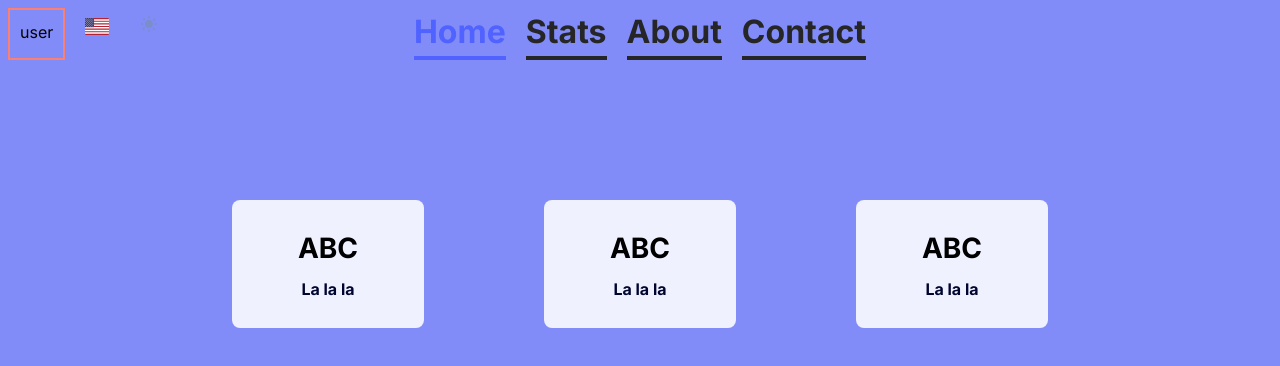
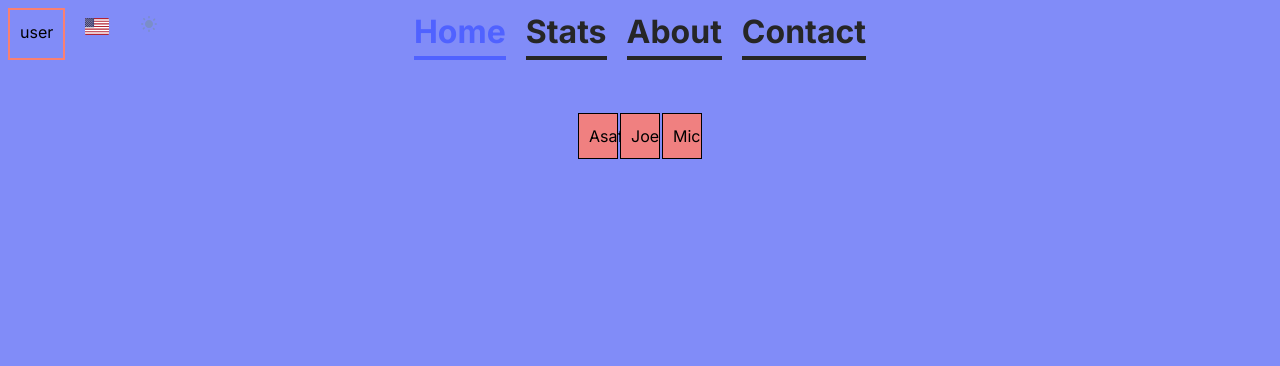
Before and after one commit to IradDoron/pitcholympics, a Next.js app: page /en in a window 1280 px wide. Shown: the top 366 px of the page. Built offline with nearby package versions, Linux system fonts and the light colour scheme.

Commit message:
basic dragg and drop functionality added - protoype

```diff
--- a/src/components/shared/memoBlocksAsaf/MemoBlocks.tsx
+++ b/src/components/shared/memoBlocksAsaf/MemoBlocks.tsx
@@ -1,13 +1,95 @@
+"use client";
 import Card from "@/components/core/card";
+import { Store } from "lucide-react";
+import { DragDropContext, Droppable, Draggable } from "react-beautiful-dnd";
+import {
+  DndContext,
+  closestCenter,
+  useDroppable,
+  DragEndEvent,
+} from "@dnd-kit/core";
+import {
+  SortableContext,
+  horizontalListSortingStrategy,
+  useSortable,
+  verticalListSortingStrategy,
+} from "@dnd-kit/sortable";
+import { type } from "os";
+import SortableUser from "./SortsbleUser";
+import { arrayMove } from "@dnd-kit/sortable";
+import { useState } from "react";
+import CardModel from "./cardModel";
 
+const cardsArr = [
+  { name: "Asaf", id: 1 },
+  { name: "Joe", id: 2 },
+  { name: "Mic", id: 3 },
+];
+
+// type DragEndEventType = {
+//   active: {
+//     id: number;
+//   };
+//   over: {
+//     id: number;
+//   };
+// };
+
+//className="w-full h-full flex justify-center bg-indigo-400"
 const MemoBlocks = () => {
+  const [cards, setCards] = useState(cardsArr);
+  const [activeItem, setActiveItem] = useState<CardModel>();
+
+  // const onDragEnd = (e: DragEndEvent) => {
+  //   const { active, over } = e;
+  //   if (active === over) {
+  //     return;
+  //   }
+  //   setCards((card) => {
+  //     const oldIndex = cards.findIndex((card) => card.id === active.id);
+  //     const newIndex = cards.findIndex((card) => card.id === over.id);
+  //     return arrayMove(cards, oldIndex, newIndex);
+  //   });
+  // };
+
+  const onDragEnd = (event: DragEndEvent) => {
+    const { active, over } = event;
+    if (!over) return;
+
+    const activeItem = cards.find((item) => item.id === active.id);
+    const overItem = cards.find((item) => item.id === over.id);
+
+    if (!activeItem || !overItem) {
+      return;
+    }
+
+    const activeIndex = cards.findIndex((card) => card.id === active.id);
+    const overIndex = cards.findIndex((card) => card.id === over.id);
+
+    if (activeIndex !== overIndex) {
+      setCards((prev) => arrayMove<CardModel>(prev, activeIndex, overIndex));
+    }
+    setActiveItem(undefined);
+  };
+
+  // const handleDragCancel = () => {
+  //   setActiveItem(undefined);
+  // };
+
+  // const handleButtonClick = () => {
+  //   const itemIds = cards.map((item) => item.id);
+  //   alert(itemIds);
+  // };
+
   return (
-    <div className="w-full h-full flex justify-center bg-indigo-400">
-      <div className="mt-40 flex gap-10">
-        <Card title="ABC" subTitle="La la la" color="primary" />
-        <Card title="ABC" subTitle="La la la" color="primary" />
-        <Card title="ABC" subTitle="La la la" color="primary" />
-      </div>
+    <div className="w-full h-full flex justify-center bg-indigo-400 pt-28">
+      <DndContext collisionDetection={closestCenter} onDragEnd={onDragEnd}>
+        <SortableContext items={cards} strategy={horizontalListSortingStrategy}>
+          {cards.map((card) => (
+            <SortableUser key={card.id} card={card} />
+          ))}
+        </SortableContext>
+      </DndContext>
     </div>
   );
 };
--- /dev/null
+++ b/src/components/shared/memoBlocksAsaf/SortsbleUser.tsx
@@ -0,0 +1,45 @@
+import {
+  SortableContext,
+  horizontalListSortingStrategy,
+  useSortable,
+} from "@dnd-kit/sortable";
+import { CSS } from "@dnd-kit/utilities";
+import CardModel from "./cardModel";
+
+interface CardProps {
+  card: CardModel;
+}
+
+const SortableUser = ({ card }: CardProps) => {
+  const { attributes, listeners, setNodeRef, transform, transition } =
+    useSortable({ id: card.id });
+  const style = {
+    transition,
+    transform: CSS.Transform.toString(transform),
+  };
+
+  return (
+    <div
+      ref={setNodeRef}
+      style={style}
+      {...attributes}
+      {...listeners}
+      className="card"
+    >
+      <div
+        style={{
+          backgroundColor: "lightcoral",
+          padding: "10px",
+          display: "inline-block",
+          border: "1px solid black",
+          width: "40px",
+          margin: "1px",
+        }}
+      >
+        {card.name}
+      </div>
+    </div>
+  );
+};
+
+export default SortableUser;
--- /dev/null
+++ b/src/components/shared/memoBlocksAsaf/cardModel.ts
@@ -0,0 +1,11 @@
+class CardModel {
+  id: number;
+  name: string;
+
+  constructor(name: string, id: number) {
+    this.name = name;
+    this.id = id;
+  }
+}
+
+export default CardModel;
```
Also changed, not shown: package.json (+7 -2 lines), 1 other file (tests, documents, lock files or other folders).
